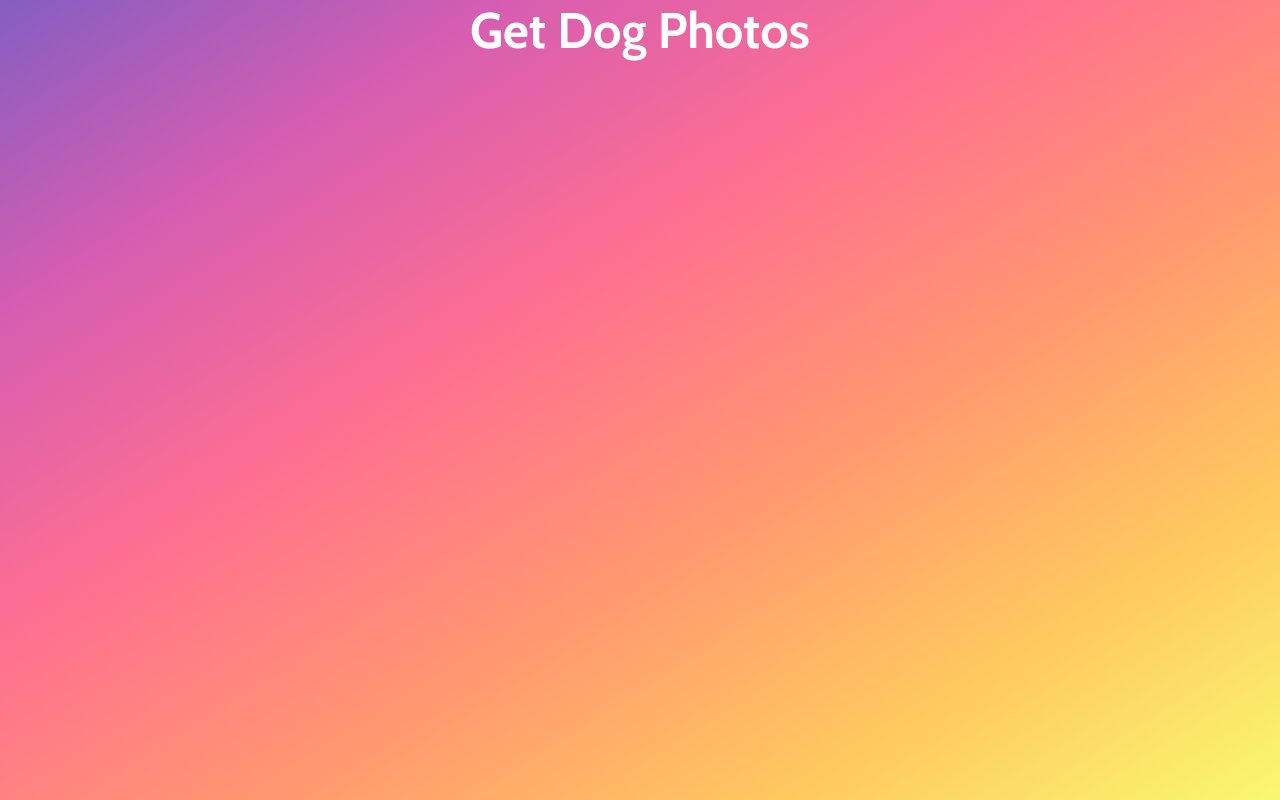
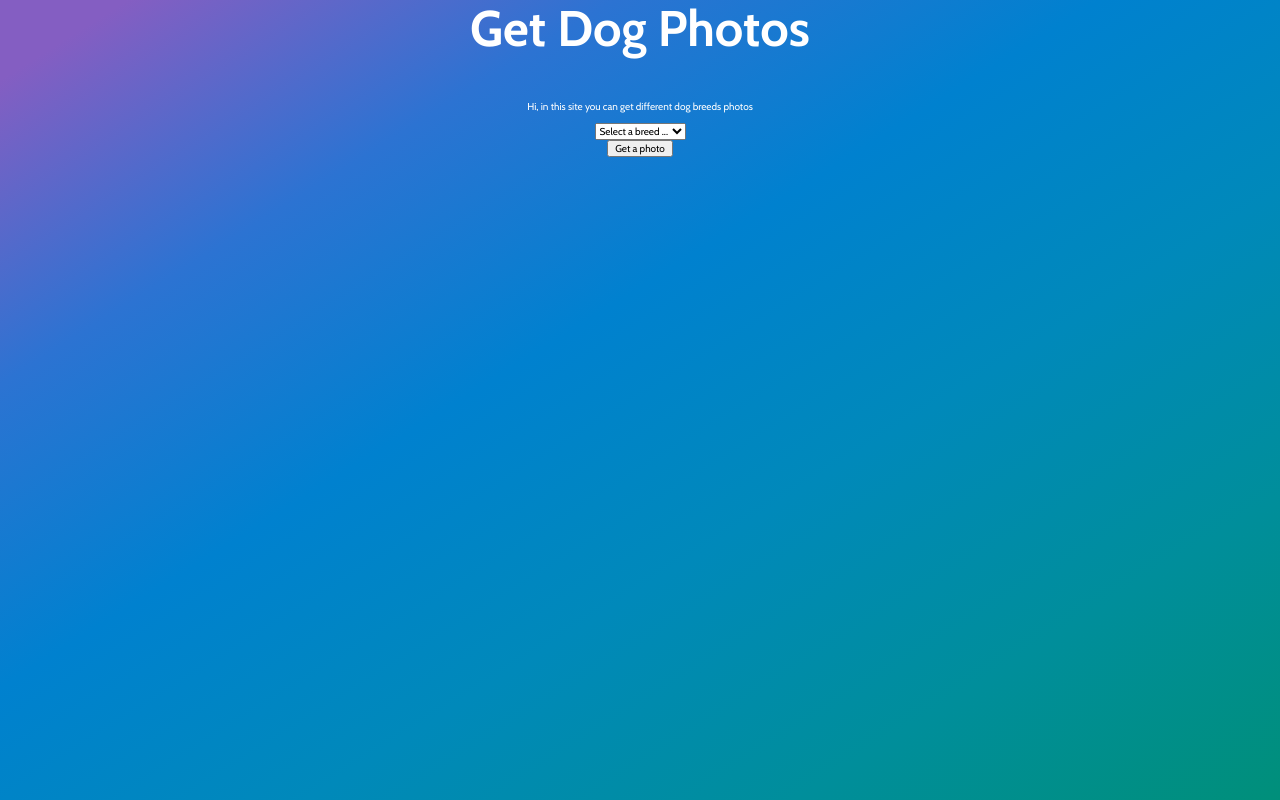
Before and after one commit to jaravad/Dogs_API, a plain HTML site: page index.html in a window 1280 px wide. Drawn offline with nearby package versions, Linux system fonts and the light colour scheme.

Commit message:
background gradient changed, basic layout

```diff
--- a/css/styles.css
+++ b/css/styles.css
@@ -15,15 +15,21 @@ body {
   height: 100vh;
   background-image: linear-gradient(
     to right bottom,
-    #845ec2,
-    #d65db1,
-    #ff6f91,
-    #ff9671,
-    #ffc75f,
-    #f9f871
+    #845ec2 5%,
+    #2c73d2,
+    #0081cf,
+    #0089ba,
+    #008e9b,
+    #008f7a
   );
 
   color: white;
+}
+
+main {
+  display: flex;
+  flex-direction: column;
+  align-items: center;
 }
 
 h1 {
--- a/index.html
+++ b/index.html
@@ -8,11 +8,19 @@
       href="https://fonts.googleapis.com/css?family=Cabin:400,600,700&display=swap"
       rel="stylesheet"
     />
-    <link rel="stylesheet" href="./css/styles.css">
+    <link rel="stylesheet" href="./css/normalize.css" />
     <link rel="stylesheet" href="./css/styles.css" />
     <title>Dog Photos</title>
   </head>
   <body>
-    <h1>Get Dog Photos</h1>
+    <main>
+      <h1>Get Dog Photos</h1>
+      <p>Hi, in this site you can get different dog breeds photos</p>
+      <select name="breeds" id="breeds-sel">
+        <option value="" selected disabled>Select a breed ...</option>
+        <option value="Hi">Hi</option>
+      </select>
+      <button>Get a photo</button>
+    </main>
   </body>
 </html>
```
